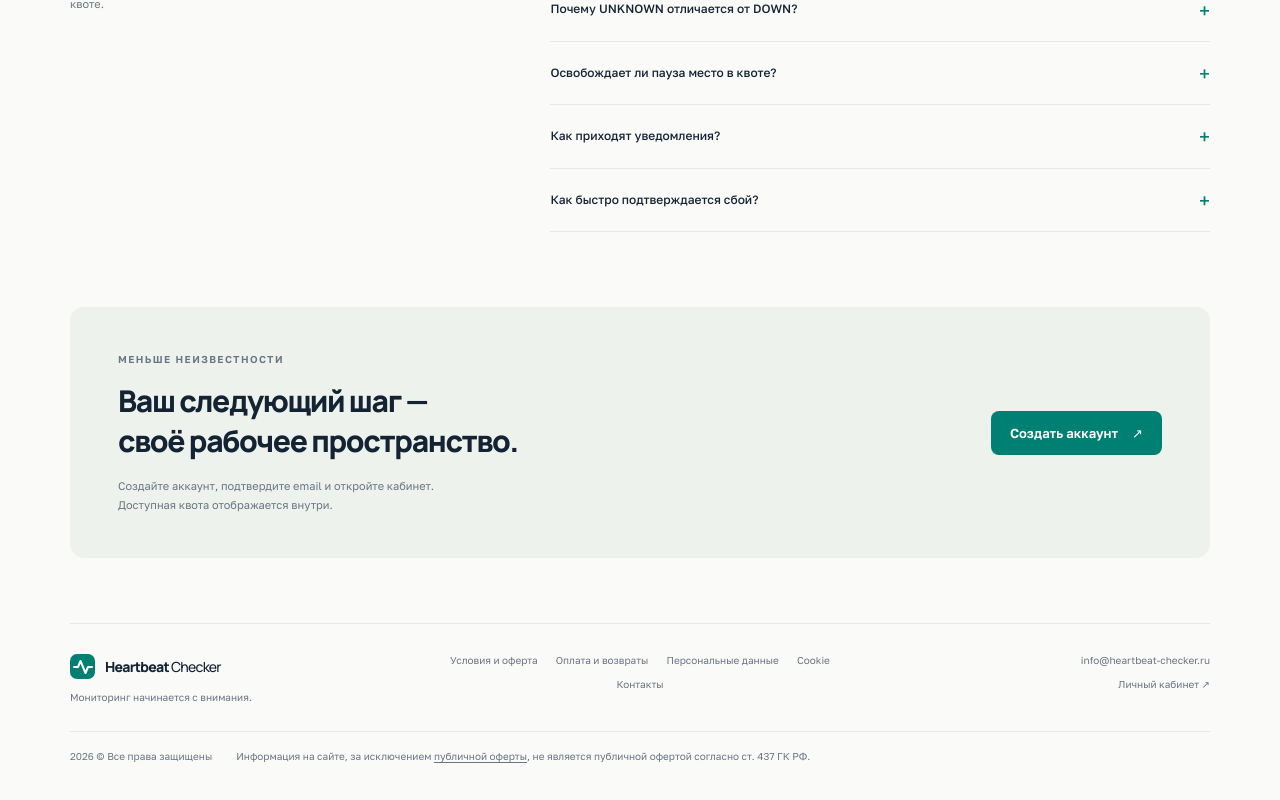
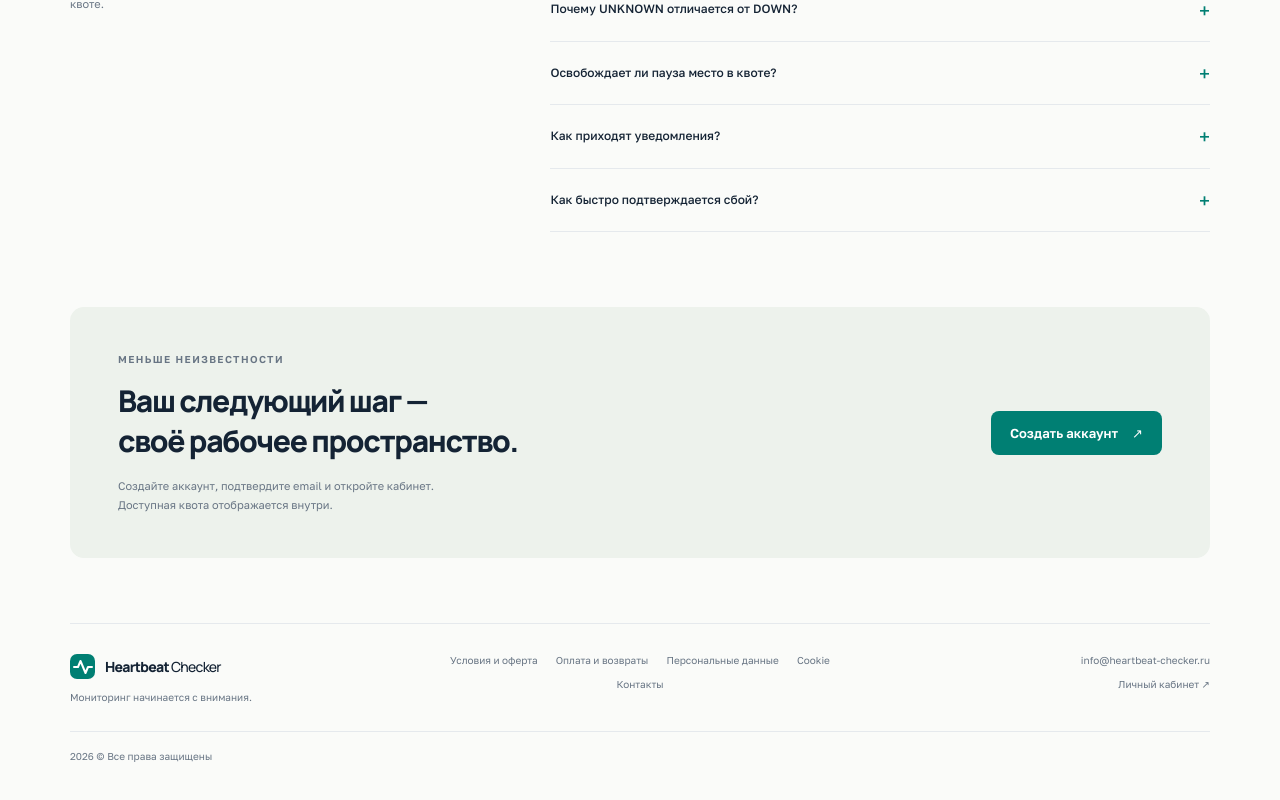
Before and after one commit to nda17/Heartbeat-Checker_monorepo, a Next.js app in the folder apps/web/: page / in a window 1280 px wide. Shown: the part 2941-3741 px from the top of the page. Built offline with nearby package versions, Linux system fonts and the light colour scheme.

Commit message:
docs: keep footer copyright without offer disclaimer

```diff
--- a/apps/web/src/shared/ui/legal-notice.tsx
+++ b/apps/web/src/shared/ui/legal-notice.tsx
@@ -1,6 +1,5 @@
 "use client";
 
-import Link from "next/link";
 import { useSyncExternalStore } from "react";
 
 const firstYear = 2026;
@@ -27,11 +26,6 @@ export function FooterLegalNotice() {
         {year > firstYear ? `${firstYear}–${year}` : firstYear} © Все права
         защищены
       </span>
-      <span>
-        Информация на сайте, за исключением{" "}
-        <Link href="/terms">публичной оферты</Link>, не является публичной
-        офертой согласно ст. 437 ГК РФ.
-      </span>
     </div>
   );
 }
```
